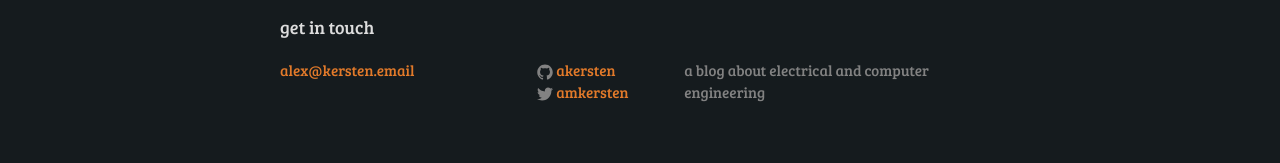
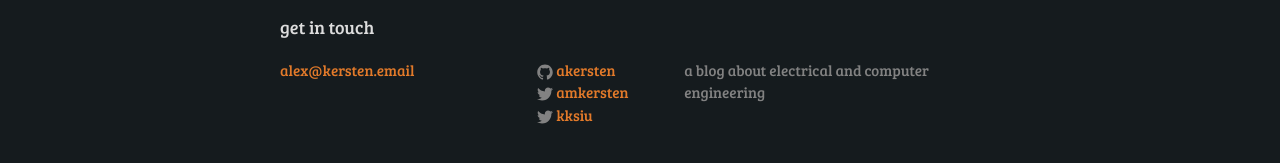
Before and after one commit to ecerocks/ece-rocks, a Jekyll site: the page built from index.html, in a window 1280 px wide. Shown: the part 487-650 px from the top of the page. Built offline with Jekyll 4.4.1, drawn with Linux system fonts in a browser that asks for light colours.

Commit message:
add multiple twitter usernames

```diff
--- a/_config.yml
+++ b/_config.yml
@@ -5,7 +5,7 @@ description: > # this means to ignore newlines until "baseurl:"
  a blog about electrical and computer engineering
 baseurl: "" # the subpath of your site, e.g. /blog/
 url: "http://ece.rocks" # the base hostname & protocol for your site
-twitter_username: amkersten
+twitter_usernames: [ "amkersten", "kksiu" ]
 github_username:  akersten
 
 # Build settings
--- a/_includes/footer.html
+++ b/_includes/footer.html
@@ -28,9 +28,9 @@
           </li>
           {% endif %}
 
-          {% if site.twitter_username %}
+          {% for twitter_username in site.twitter_usernames %}
           <li>
-            <a href="https://twitter.com/{{ site.twitter_username }}">
+            <a href="https://twitter.com/{{ twitter_username }}">
               <span class="icon  icon--twitter">
                 <svg viewBox="0 0 16 16">
                   <path fill="#828282" d="M15.969,3.058c-0.586,0.26-1.217,0.436-1.878,0.515c0.675-0.405,1.194-1.045,1.438-1.809
@@ -38,10 +38,10 @@
                 </svg>
               </span>
 
-              <span class="username">{{ site.twitter_username }}</span>
+              <span class="username">{{ twitter_username }}</span>
             </a>
           </li>
-          {% endif %}
+          {% endfor %}
         </ul>
       </div>
 
```
